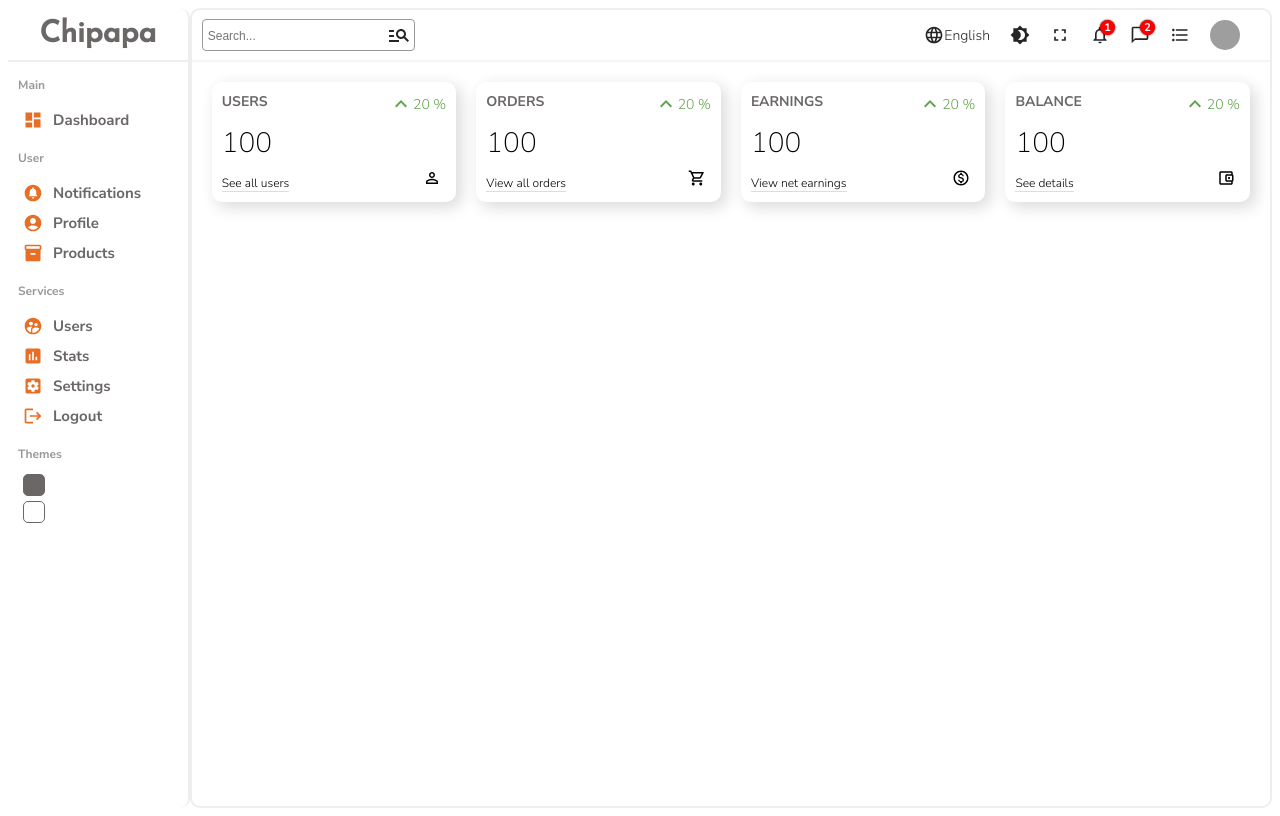
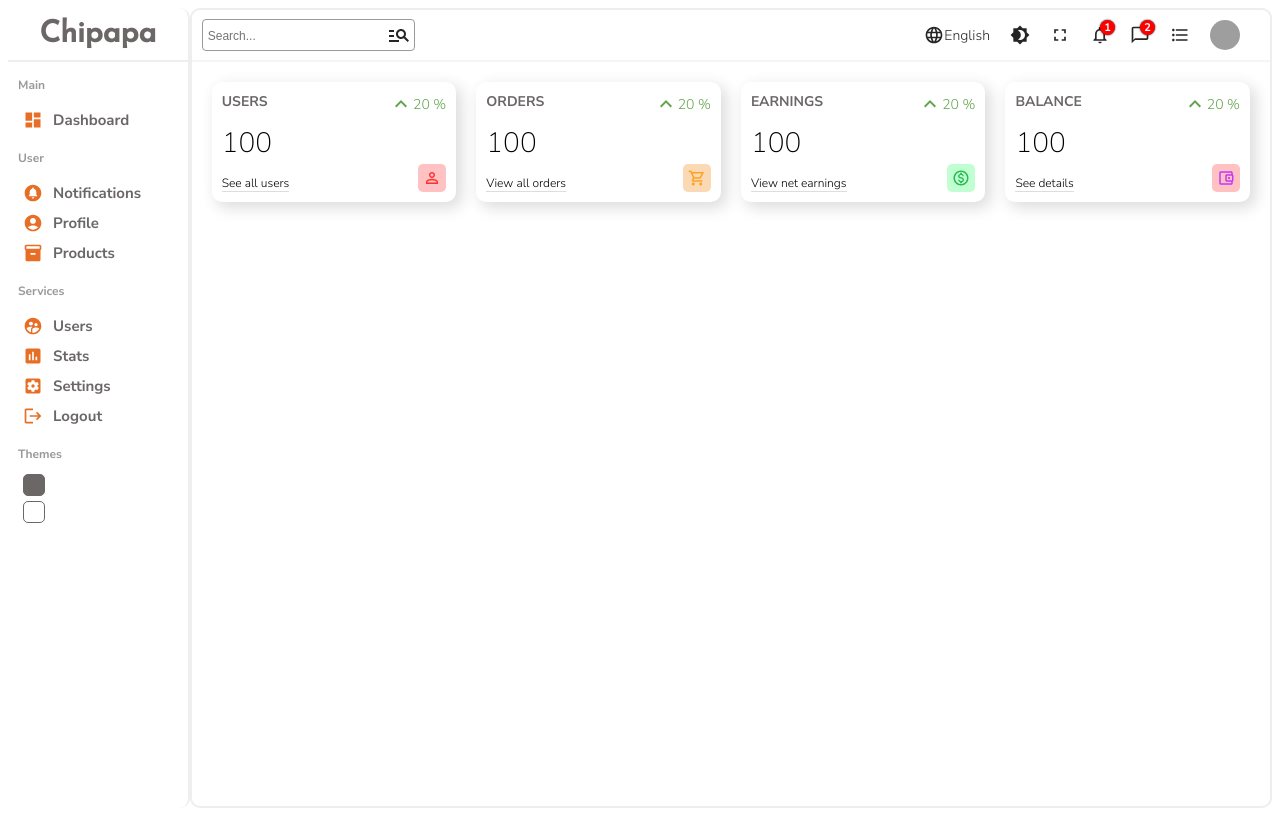
Before and after one commit to JeanPaulAri/react-dashboard, a React (Create React App) app: page / in a window 1280 px wide. Built offline with nearby package versions, Linux system fonts and the light colour scheme; grey boxes are pictures that could not be loaded; a web font is replaced by a local one.

Commit message:
adding style to widget icons

```diff
--- a/src/Components/Widget/Widget.jsx
+++ b/src/Components/Widget/Widget.jsx
@@ -21,6 +21,10 @@ const Widget = ({ type }) => {
                     icon:(
                         <PersonOutlineOutlinedIcon
                             className="icon"
+                            style={{
+                                color:"#ff3030",
+                                backgroundColor: "#ffc1c1"
+                            }}
                         />
                     ),
                 };
@@ -33,6 +37,10 @@ const Widget = ({ type }) => {
                     icon:(
                         <ShoppingCartOutlinedIcon
                             className="icon"
+                            style={{
+                                color:"#fca322",
+                                backgroundColor: "#fcd9b5"
+                            }}
                         />
                     ),
                 };
@@ -45,6 +53,10 @@ const Widget = ({ type }) => {
                     icon:(
                         <MonetizationOnOutlinedIcon
                             className="icon"
+                            style={{
+                                color:"#24bb4f",
+                                backgroundColor: "#c1ffd3"
+                            }}
                         />
                     ),
                 };
@@ -57,6 +69,10 @@ const Widget = ({ type }) => {
                     icon:(
                         <AccountBalanceWalletOutlinedIcon
                             className="icon"
+                            style={{
+                                color:"#c238f8",
+                                backgroundColor: "#ffc1c1"
+                            }}
                         />
                     ),
                 };
```
